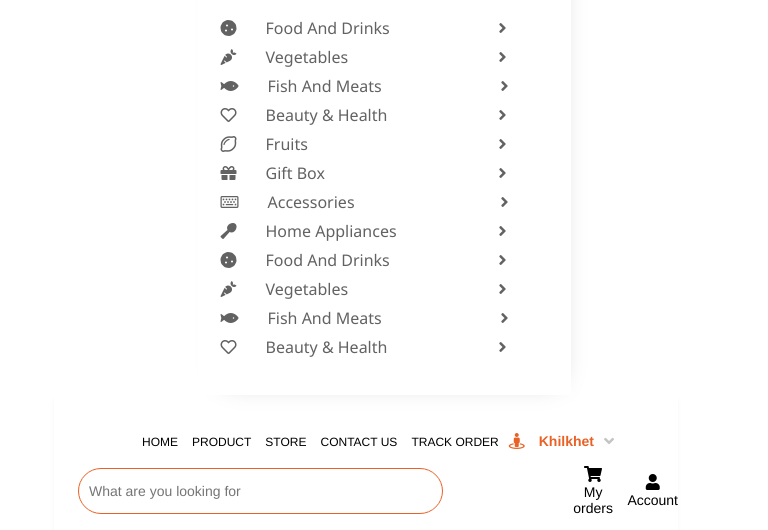
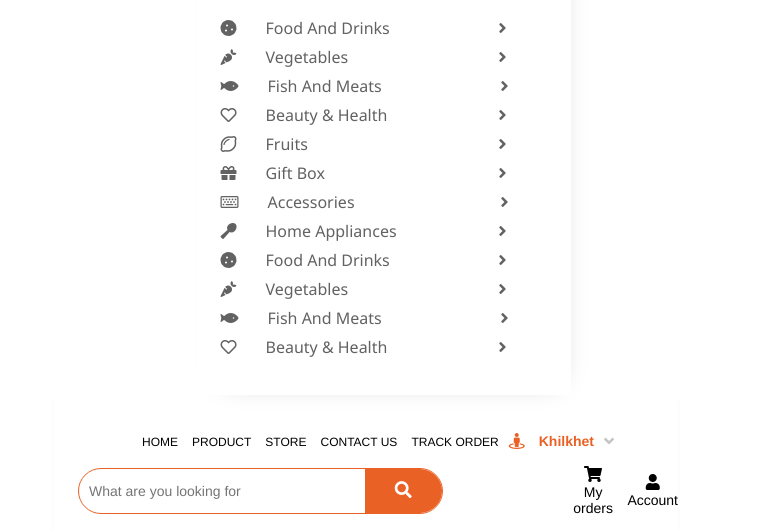
Before and after one commit to somiyaPrity/qtec-frontend-task, a plain HTML site: page index.html in a window 768 px wide. Shown: the part 166-696 px from the top of the page. Drawn offline with Linux system fonts and the light colour scheme.

Commit message:
responsive updated

```diff
--- a/css/style.css
+++ b/css/style.css
@@ -899,8 +899,8 @@ responsive css
     width: 365px;
   }
   form.example button {
-    top: 633px;
-    right: 305px;
+    top: 1px;
+    right: 59px;
   }
   .offer-code {
     width: 256px;
```
